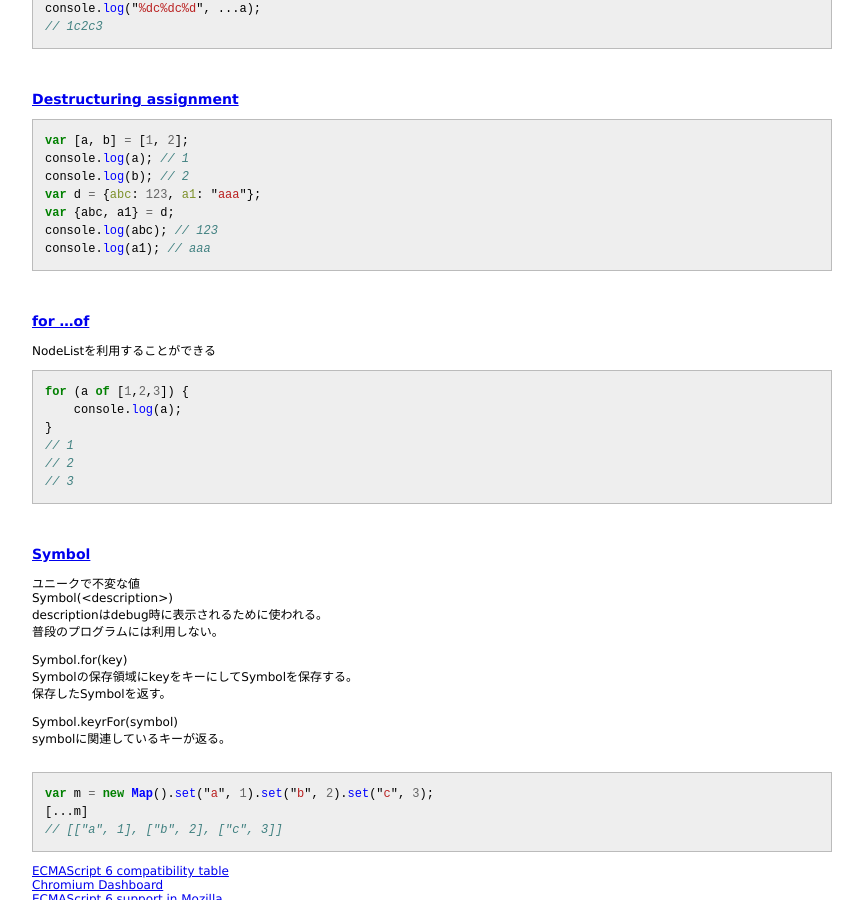
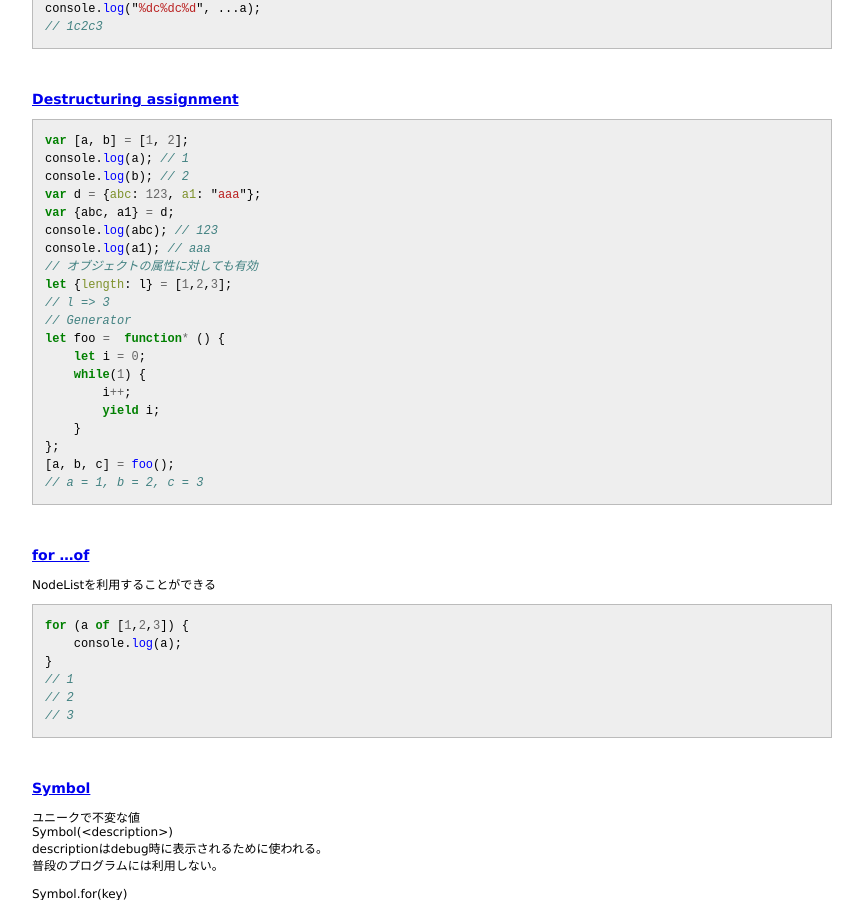
Before and after one commit to 38elements/38elements.github.com, a Jekyll site: the page built from _posts/2014-10-22-es6.md, in a window 1280 px wide and 900 px high, scrolled down 338 px. Shown: the whole window, without its empty margins (208-1071 px from the left). Built offline with Jekyll 4.4.1, drawn with Linux system fonts in a browser that asks for light colours; Markdown is read by kramdown in place of the engine named in the settings.

Commit message:
Update 2014-10-22-es6.md

```diff
--- a/_posts/2014-10-22-es6.md
+++ b/_posts/2014-10-22-es6.md
@@ -30,6 +30,19 @@ var d = {abc: 123, a1: "aaa"};
 var {abc, a1} = d;
 console.log(abc); // 123
 console.log(a1); // aaa
+// オブジェクトの属性に対しても有効
+let {length: l} = [1,2,3];
+// l => 3
+// Generator
+let foo =  function* () {
+    let i = 0;
+    while(1) {
+        i++;
+        yield i;
+    }
+};
+[a, b, c] = foo();
+// a = 1, b = 2, c = 3
 {% endhighlight %}
 <br/>
 
```
